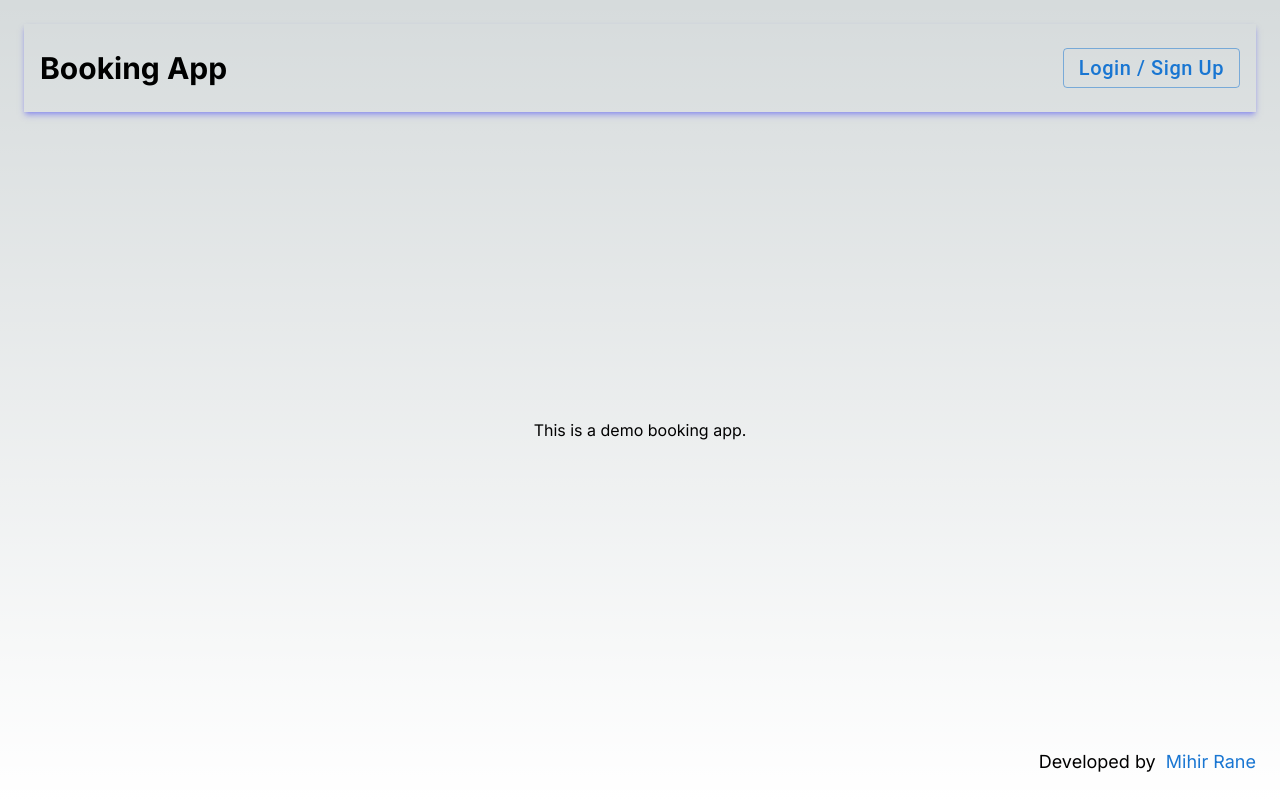
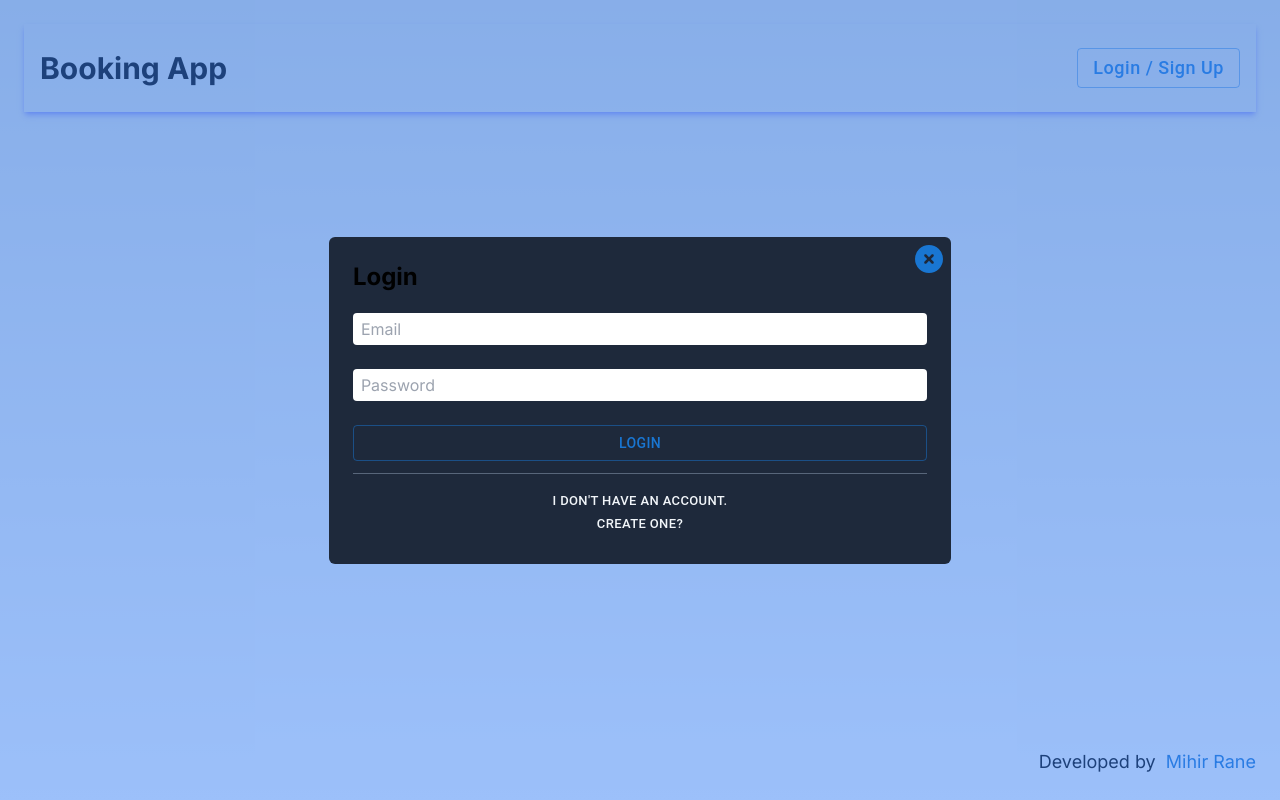
Before and after one commit to ranemihirk/booking-ui, a Next.js app: page / in a window 1280 px wide. Built offline with nearby package versions, Linux system fonts and the light colour scheme.

Commit message:
Added Login and Register Popup.

```diff
--- /dev/null
+++ b/src/app/Login.tsx
@@ -0,0 +1,39 @@
+"use client";
+import { useRef } from "react";
+import Button from "@mui/material/Button";
+
+export default function Login(): JSX.Element {
+  const emailRef = useRef<HTMLInputElement>(null);
+  const passwordRef = useRef<HTMLInputElement>(null);
+
+  const handleSubmit = async () => {
+    // Perform login logic here, e.g., sending login request to your backend
+  };
+  return (
+    <>
+      <h3 className="text-2xl font-bold mb-2">Login</h3>
+      <div>
+        <input
+          className="w-full h-8 p-2 my-3 rounded"
+          type="email"
+          placeholder="Email"
+          ref={emailRef}
+        />
+        <input
+          className="w-full h-8 p-2 my-3 rounded"
+          type="password"
+          placeholder="Password"
+          ref={passwordRef}
+        />
+        <Button
+          className="w-full rounded my-3"
+          type="submit"
+          variant="outlined"
+          onClick={handleSubmit}
+        >
+          Login
+        </Button>
+      </div>
+    </>
+  );
+}
--- /dev/null
+++ b/src/app/PopupModal.tsx
@@ -0,0 +1,65 @@
+"use client";
+import { useState, useEffect, Dispatch, SetStateAction } from "react";
+import { motion } from "framer-motion";
+import Button from "@mui/material/Button";
+import Divider from "@mui/material/Divider";
+import { FontAwesomeIcon } from "@fortawesome/react-fontawesome";
+import { faCircleXmark } from "@fortawesome/free-solid-svg-icons/faCircleXmark";
+import Login from "./Login";
+import Register from "./Register";
+
+type PopupModalProps = {
+  isOpenPopup: boolean;
+  setIsOpenPopup: Dispatch<SetStateAction<boolean>>;
+};
+
+export default function PopupModal({
+  isOpenPopup,
+  setIsOpenPopup,
+}: PopupModalProps): JSX.Element {
+  const initialValue = "login";
+  const [popupType, setPopupType] = useState(initialValue);
+
+  useEffect(() => {
+    return () => {
+      // Perform cleanup here, unsubscribe from subscriptions, clear timers, etc.
+      // This ensures that any resources used by the effect are properly cleaned up
+      setPopupType(initialValue);
+    };
+  }, []);
+  return (
+    <motion.div
+      initial={{ opacity: 0 }}
+      animate={{ opacity: isOpenPopup ? 1 : 0 }}
+      transition={{ duration: 0.25 }}
+      className={`${
+        isOpenPopup ? "flex" : "hidden"
+      } flex-col justify-center items-center size-full fixed top-0 left-0 bg-blue-500/50`}
+    >
+      <div className="relative flex flex-col bg-slate-800 p-6 rounded-md max-h-[80%] max-w-[60%]">
+        <Button
+          className="rounded-full p-0 m-0 min-w-fit absolute top-2 right-2"
+          onClick={() => {
+            setIsOpenPopup(!isOpenPopup);
+            setPopupType(initialValue);
+          }}
+        >
+          <FontAwesomeIcon icon={faCircleXmark} size="2xl" />
+        </Button>
+        {popupType == "login" && <Login />}
+        {popupType == "register" && <Register />}
+        <Divider className="bg-slate-500" />
+        {popupType == "login" && (
+          <Button size="small" className="mt-3 text-slate-100" onClick={() => setPopupType("register")}>
+            I don&apos;t have an account. <br /> Create one?
+          </Button>
+        )}
+        {popupType == "register" && (
+          <Button size="small" className="mt-3 text-slate-100" onClick={() => setPopupType("login")}>
+            I have an account.
+          </Button>
+        )}
+      </div>
+    </motion.div>
+  );
+}
--- /dev/null
+++ b/src/app/Register.tsx
@@ -0,0 +1,53 @@
+"use client";
+import { useRef } from "react";
+import Button from "@mui/material/Button";
+
+export default function Register(): JSX.Element {
+  const firstNameRef = useRef<HTMLInputElement>(null);
+  const lastNameRef = useRef<HTMLInputElement>(null);
+  const emailRef = useRef<HTMLInputElement>(null);
+  const passwordRef = useRef<HTMLInputElement>(null);
+
+  const handleSubmit = async () => {
+    // Perform register logic here, e.g., sending register request to your backend
+  };
+  return (
+    <>
+      <h3 className="text-2xl font-bold mb-2">Register</h3>
+      <div>
+        <input
+          className="w-full h-8 p-2 my-3 rounded"
+          type="text"
+          placeholder="First Name"
+          ref={firstNameRef}
+        />
+        <input
+          className="w-full h-8 p-2 my-3 rounded"
+          type="text"
+          placeholder="Last Name"
+          ref={lastNameRef}
+        />
+        <input
+          className="w-full h-8 p-2 my-3 rounded"
+          type="email"
+          placeholder="Email"
+          ref={emailRef}
+        />
+        <input
+          className="w-full h-8 p-2 my-3 rounded"
+          type="password"
+          placeholder="Password"
+          ref={passwordRef}
+        />
+        <Button
+          className="w-full rounded my-3"
+          type="submit"
+          variant="outlined"
+          onClick={handleSubmit}
+        >
+          Register
+        </Button>
+      </div>
+    </>
+  );
+}
--- a/src/app/login/page.tsx
+++ /dev/null
@@ -1,11 +0,0 @@
-// pages/login.tsx
-import React from "react";
-
-export default function LoginPage() {
-  return (
-    <div>
-      <h1>Login Page</h1>
-      {/* Add login form here */}
-    </div>
-  );
-}
--- a/src/app/page.tsx
+++ b/src/app/page.tsx
@@ -1,12 +1,20 @@
+"use client";
+import { useState } from "react";
 import Button from "@mui/material/Button";
 import Link from "@mui/material/Link";
+import PopupModal from "./PopupModal";
 
 export default function Home() {
+  const [isOpenPopup, setIsOpenPopup] = useState(true);
   return (
     <main className="min-h-screen p-6 flex flex-col">
       <div className="header flex justify-between items-center shadow-md shadow-indigo-500/50 px-4 py-6">
         <h1 className="capitalize font-bold text-3xl">booking app</h1>
-        <Button className="capitalize text-xl" variant="outlined">
+        <Button
+          className="capitalize text-lg"
+          variant="outlined"
+          onClick={() => setIsOpenPopup(!isOpenPopup)}
+        >
           Login / Sign Up
         </Button>
       </div>
@@ -23,6 +31,7 @@ export default function Home() {
           Mihir Rane
         </Link>
       </div>
+      <PopupModal isOpenPopup={isOpenPopup} setIsOpenPopup={setIsOpenPopup} />
     </main>
   );
 }
--- a/src/app/register/page.tsx
+++ /dev/null
@@ -1,11 +0,0 @@
-// pages/register.tsx
-import React from "react";
-
-export default function RegisterPage() {
-  return (
-    <div>
-      <h1>Register Page</h1>
-      {/* Add registration form here */}
-    </div>
-  );
-}
```
Also changed, not shown: 1 other file (tests, documents, lock files or other folders).
